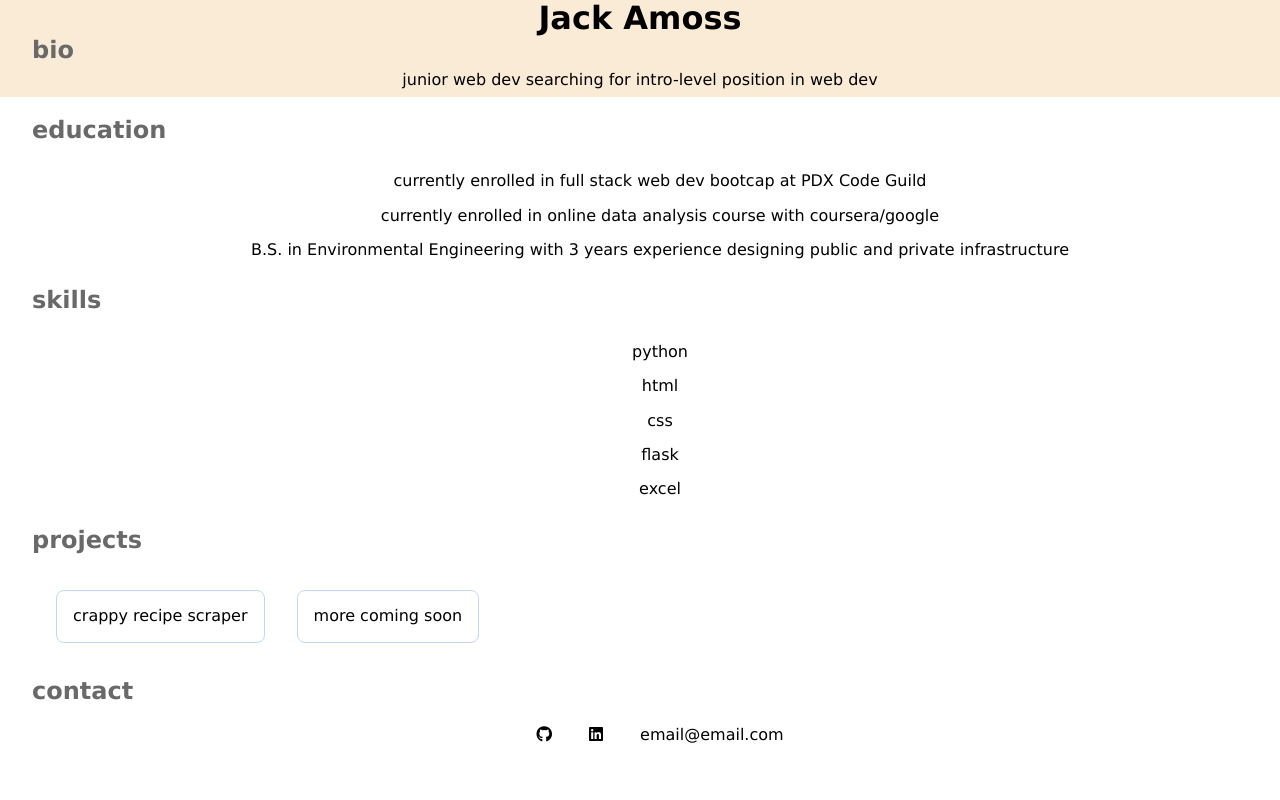
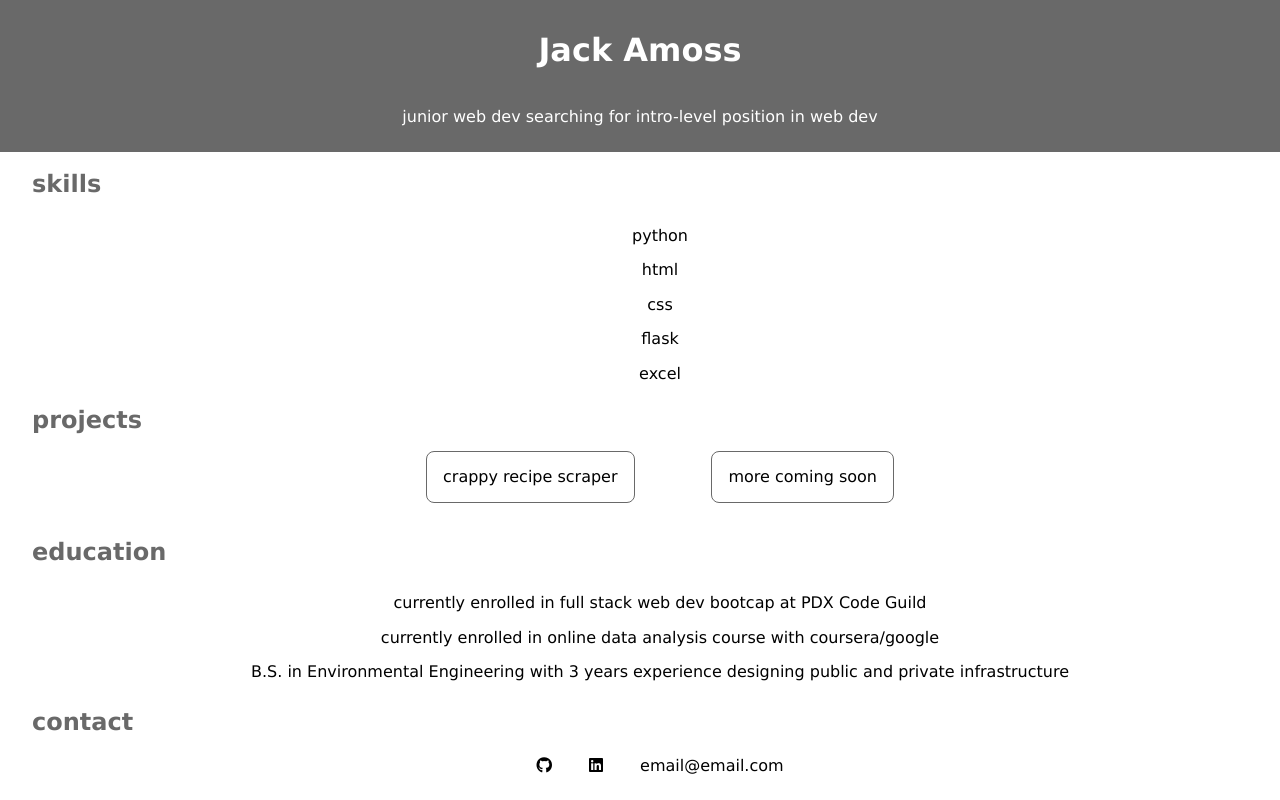
Before and after one commit to jackamoss2/jackamoss2, a plain HTML site: page index.html in a window 1280 px wide. Drawn offline with nearby package versions, Linux system fonts and the light colour scheme.

Commit message:
progress

```diff
--- a/index.html
+++ b/index.html
@@ -5,7 +5,7 @@
     <meta name="viewport" content="width=device-width, initial-scale=1.0">
     <link rel="stylesheet" href="https://necolas.github.io/normalize.css/8.0.1/normalize.css">
     <link rel="stylesheet" href="style.css">
-    <title>Document</title>
+    <title>Jack Amoss</title>
 </head>
 <body>
     <div class="main">
@@ -13,18 +13,9 @@
             <h1>Jack Amoss</h1>
         </div>
         <div class="bio">
-            <h2>bio</h2>
-            <p>
-                junior web dev searching for intro-level position in web dev
-            </p>
-        </div>
-        <div class="education">
-            <h2>education</h2>
-            <ul>
-                <li>currently enrolled in full stack web dev bootcap at PDX Code Guild</li>
-                <li>currently enrolled in online data analysis course with coursera/google</li>
-                <li>B.S. in Environmental Engineering with 3 years experience designing public and private infrastructure</li>
-            </ul>
+            <!-- <h2>bio</h2> -->
+            <p>junior web dev searching for intro-level position in web dev</p>
+            <br>
         </div>
         <div class="skills">
             <h2>skills</h2>
@@ -43,6 +34,14 @@
                 <li>more coming soon</li>
             </ul>
         </div>
+        <div class="education">
+            <h2>education</h2>
+            <ul>
+                <li>currently enrolled in full stack web dev bootcap at PDX Code Guild</li>
+                <li>currently enrolled in online data analysis course with coursera/google</li>
+                <li>B.S. in Environmental Engineering with 3 years experience designing public and private infrastructure</li>
+            </ul>
+        </div>
         <div class="contact">
             <h2>contact</h2>
             <ul>
--- a/style.css
+++ b/style.css
@@ -7,8 +7,12 @@ a {
     color: black;
 }
 
+h1 {
+    padding: 32px;
+}
+
 h2 {
-    color:dimgrey;
+    color:dimgray;
     text-align: left;
     padding-left: 32px;;
 }
@@ -23,7 +27,8 @@ p {
 }
 
 .overview, .bio {
-    background-color: antiquewhite;
+    background-color: dimgray;
+    color: white;
 }
 
 .overview *, .bio * {
@@ -33,6 +38,12 @@ p {
 .flex-gallery {
     display: flex;
     flex-wrap: wrap;
+    justify-content: space-between;
+    max-width: 500px;
+}
+
+.projects * {
+    margin: auto;
 }
 
 .projects ul li {
@@ -40,7 +51,7 @@ p {
     padding: 16px;
     margin: 16px;
     border-radius: 8px;
-    border: 1px solid #C2D7F2;
+    border: 1px solid dimgray;
 }
 
 .contact ul li {
```
